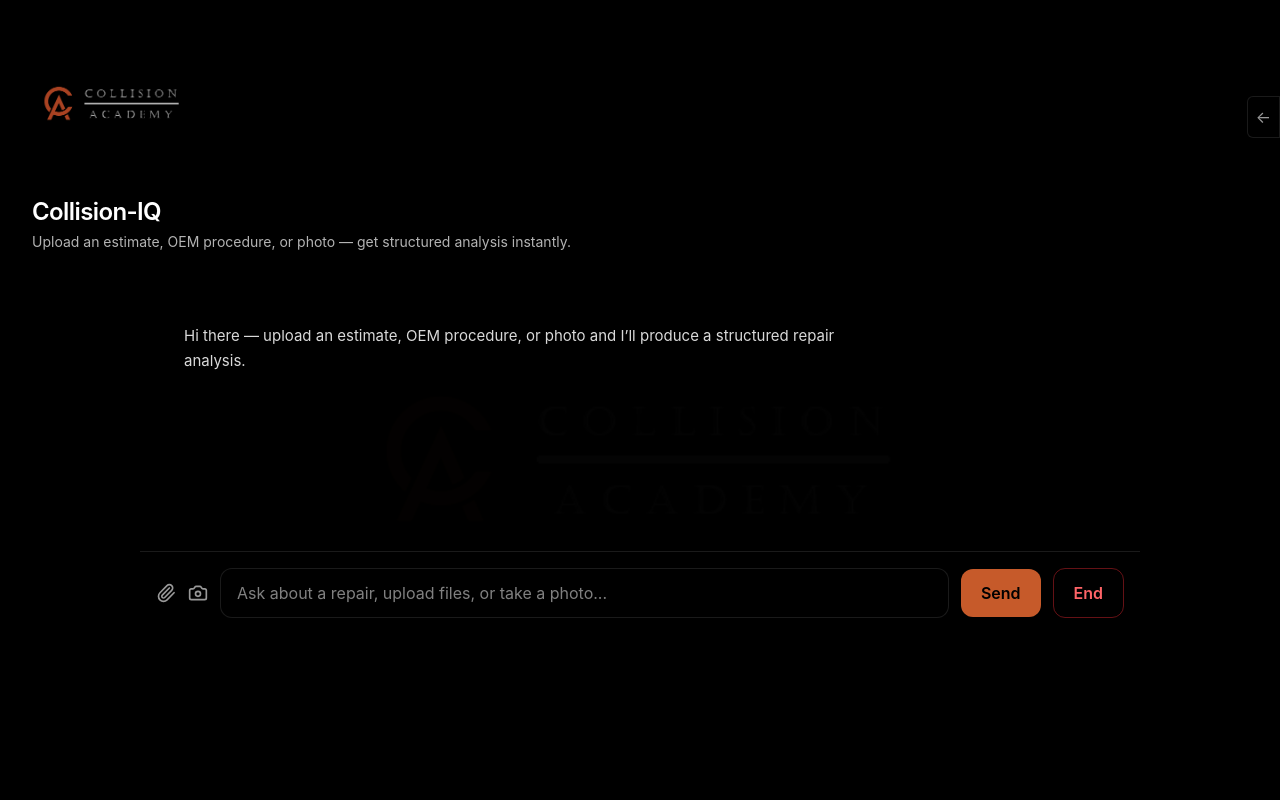
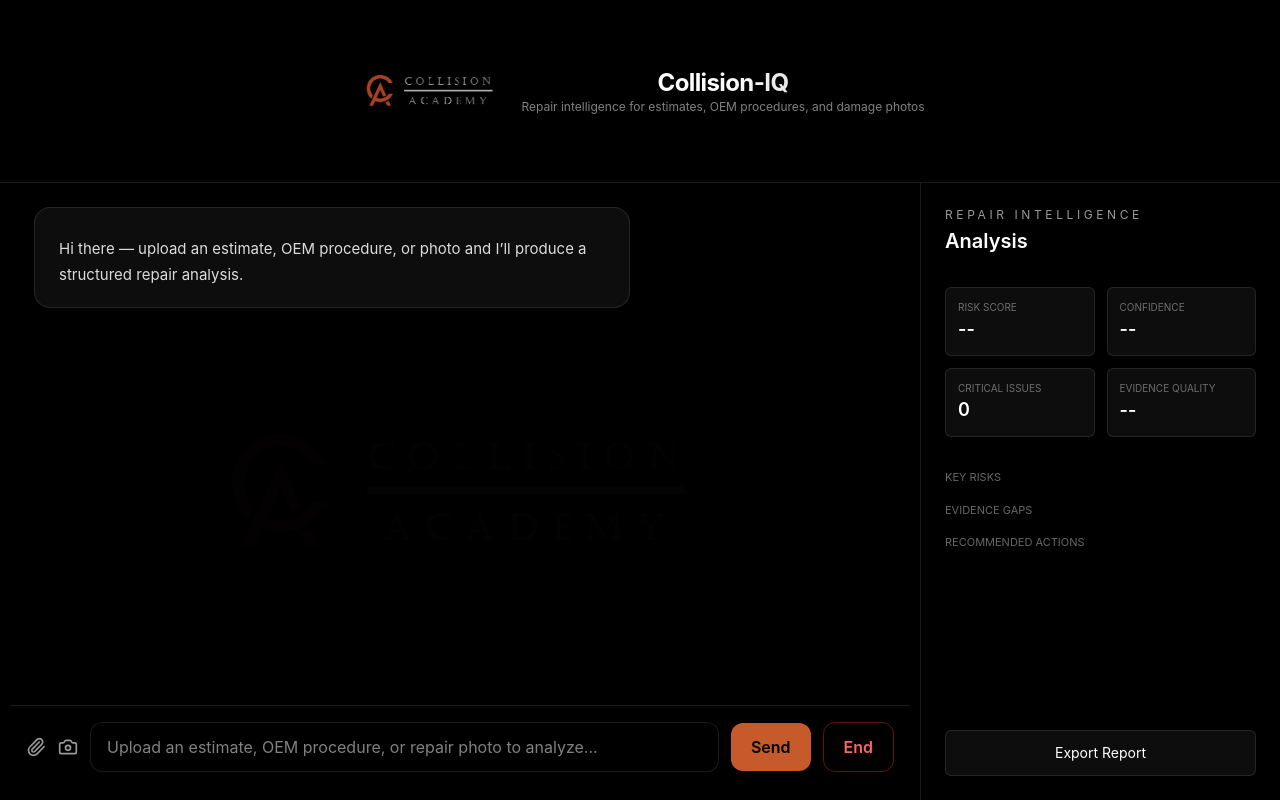
Before and after one commit to Collision-IQ/Collision-IQ, a Next.js app: page /chatbot in a window 1280 px wide. Built offline with nearby package versions, Linux system fonts and the light colour scheme.

Commit message:
UI upgrade: rail summary dashboard + insights cards

```diff
--- a/src/app/chatbot/page.tsx
+++ b/src/app/chatbot/page.tsx
@@ -7,155 +7,303 @@ import { useIsMobile } from "@/hooks/useIsMobile";
 
 export default function ChatbotPage() {
   const isMobile = useIsMobile();
+
   const [railOpen, setRailOpen] = useState(false);
   const [attachment, setAttachment] = useState<string | null>(null);
-  const [analysisText, setAnalysisText] = useState<string>("");
+  const [analysisText, setAnalysisText] = useState("");
 
-  // Keep rail state predictable when switching viewport modes
+  /* -------------------------------------------------------------------------- */
+  /* Derived metrics                                                            */
+  /* -------------------------------------------------------------------------- */
+
+  const riskScore = analysisText.includes("Risk") ? "High" : "--";
+  const confidenceScore = analysisText ? "Moderate" : "--";
+
+  const criticalIssues =
+    (analysisText.match(/Exposure|Risk|Gap|Missing/gi) || []).length;
+
+  const evidenceQuality = analysisText.includes("Evidence")
+    ? "Present"
+    : "--";
+
   useEffect(() => {
     if (isMobile === null) return;
     setRailOpen(false);
   }, [isMobile]);
 
-  // Prevent background scroll when mobile rail is open
-  useEffect(() => {
-    if (!isMobile) return;
-    document.body.style.overflow = railOpen ? "hidden" : "";
-    return () => {
-      document.body.style.overflow = "";
-    };
-  }, [isMobile, railOpen]);
-
   if (isMobile === null) return null;
 
   return (
-    <div className="min-h-screen bg-black text-white">
-      <div className="mx-auto flex min-h-screen w-full max-w-[1400px] flex-col px-4 py-6 sm:px-6 lg:px-8">
-        <header className="mb-6 space-y-3">
+    <div className="h-screen bg-black text-white flex flex-col">
+
+      {/* --------------------------------------------------------------------- */}
+      {/* HEADER                                                               */}
+      {/* --------------------------------------------------------------------- */}
+
+      <header className="px-6 py-4 border-b border-white/10 bg-black/60 backdrop-blur-md">
+
+        <div className="flex items-center justify-center gap-4 max-w-[1400px] mx-auto">
+
           <Image
             src="/brand/logos/Logo-grey.png"
             alt="Collision Academy"
-            width={160}
+            width={150}
             height={40}
             className="opacity-90"
             priority
           />
-          <div className="space-y-1">
-            <h1 className="text-2xl font-semibold tracking-tight">
+
+          <div className="text-center">
+            <h1 className="text-2xl font-bold tracking-tight bg-gradient-to-r from-white via-white to-white/70 bg-clip-text text-transparent">
               Collision-IQ
             </h1>
-            <p className="max-w-3xl text-sm text-white/70">
-              Upload an estimate, OEM procedure, or photo — get structured
-              analysis instantly.
+
+            <p className="text-xs text-white/50">
+              Repair intelligence for estimates, OEM procedures, and damage photos
             </p>
           </div>
+
+        </div>
+
       </header>
 
-        {/* Main Content Area */}
-        <div className="relative mx-auto w-full max-w-[1000px] flex-1 min-h-0">
+      {/* --------------------------------------------------------------------- */}
+      {/* MAIN WORKSPACE                                                       */}
+      {/* --------------------------------------------------------------------- */}
+
+      <div className="flex flex-1 min-h-0 w-full max-w-[1400px] mx-auto">
+
+        {/* Chat column */}
+
+        <div className="flex flex-col flex-1 min-w-0">
+
+          <div className="flex-1 min-h-0 flex justify-center">
+
+            <div className="flex flex-col w-full max-w-[900px] min-h-0">
+
               <ChatWidget
                 onAttachmentChange={setAttachment}
                 onAnalysisChange={setAnalysisText}
               />
+
             </div>
 
-        {/* Desktop Rail Toggle (always reachable) */}
+          </div>
+
+        </div>
+
+        {/* Desktop analysis rail */}
+
         {!isMobile && (
-          <button
-            onClick={() => setRailOpen((v) => !v)}
-            aria-label={railOpen ? "Close analysis panel" : "Open analysis panel"}
-            className={`
-              fixed top-24 z-[60]
-              bg-black/60 border border-white/10
-              p-2 rounded-l-md text-white/60 hover:text-white
-              transition-all duration-300
-              ${railOpen ? "right-[380px]" : "right-0"}
-            `}
-          >
-            {railOpen ? "→" : "←"}
-          </button>
-        )}
+          <aside className="w-[360px] border-l border-white/10 bg-black/70 backdrop-blur-xl flex flex-col">
 
-        {/* Desktop Rail Overlay */}
-        {!isMobile && (
-          <div
-            className={`
-              fixed top-0 right-0 h-full w-[380px]
-              bg-black/80 backdrop-blur-2xl
-              border-l border-white/10
-              transition-transform duration-300 z-50
-              ${railOpen ? "translate-x-0" : "translate-x-full"}
-            `}
-          >
             <RailContent
               attachment={attachment}
               analysisText={analysisText}
+              riskScore={riskScore}
+              confidenceScore={confidenceScore}
+              criticalIssues={criticalIssues}
+              evidenceQuality={evidenceQuality}
             />
-          </div>
+
+          </aside>
         )}
 
-        {/* Mobile open button */}
+      </div>
+
+      {/* ------------------------------------------------------------------ */}
+      {/* MOBILE RAIL                                                        */}
+      {/* ------------------------------------------------------------------ */}
+
       {isMobile && !railOpen && (
         <button
           onClick={() => setRailOpen(true)}
-            aria-label="Open analysis panel"
-            className="fixed bottom-6 right-6 z-50 rounded-full bg-black/70 border border-white/20 px-4 py-2 text-white/90"
+          className="fixed bottom-6 right-6 rounded-full bg-orange-500 hover:bg-orange-600 px-5 py-3 text-white shadow-lg z-50"
         >
           Insights
         </button>
       )}
 
-        {/* Mobile Rail Overlay */}
       {isMobile && railOpen && (
-          <div className="fixed inset-0 z-50 bg-black/70 backdrop-blur-xl">
+        <div className="fixed inset-0 bg-black/80 backdrop-blur-xl z-50">
+
           <button
             onClick={() => setRailOpen(false)}
             className="absolute top-4 right-4 text-white text-xl"
-              aria-label="Close analysis panel"
           >
             ✕
           </button>
+
           <RailContent
             attachment={attachment}
             analysisText={analysisText}
+            riskScore={riskScore}
+            confidenceScore={confidenceScore}
+            criticalIssues={criticalIssues}
+            evidenceQuality={evidenceQuality}
           />
+
         </div>
       )}
-      </div>
+
     </div>
   );
 }
 
-/* RAIL CONTENT - Kept from original to preserve analysis logic */
+/* -------------------------------------------------------------------------- */
+/* ANALYSIS RAIL                                                              */
+/* -------------------------------------------------------------------------- */
+
+function extractSummary(text: string) {
+  const sections = {
+    risks: [] as string[],
+    gaps: [] as string[],
+    actions: [] as string[],
+  };
+
+  text.split("\n").forEach((line) => {
+    const lower = line.toLowerCase();
+
+    if (lower.includes("risk") || lower.includes("exposure")) {
+      sections.risks.push(line.replace(/[-*]/g, "").trim());
+    }
+
+    if (lower.includes("gap") || lower.includes("missing")) {
+      sections.gaps.push(line.replace(/[-*]/g, "").trim());
+    }
+
+    if (lower.includes("recommend") || lower.includes("should")) {
+      sections.actions.push(line.replace(/[-*]/g, "").trim());
+    }
+  });
+
+  return sections;
+}
 
 function RailContent({
   attachment,
   analysisText,
+  riskScore,
+  confidenceScore,
+  criticalIssues,
+  evidenceQuality,
 }: {
   attachment: string | null;
   analysisText: string;
+  riskScore: string;
+  confidenceScore: string;
+  criticalIssues: number;
+  evidenceQuality: string;
 }) {
+  const summary = extractSummary(analysisText);
+
   return (
-    <div className="h-full overflow-y-auto p-6 space-y-8">
+    <div className="flex flex-col h-full overflow-y-auto p-6 space-y-8">
+      <div>
         <div className="text-xs tracking-[0.3em] uppercase text-white/60">
-        Analysis Panel
+          Repair Intelligence
         </div>
 
-      <div className="space-y-4">
-        <div className="text-[11px] uppercase text-white/40">Preview</div>
-        <div className="text-sm text-white/80 break-words">
-          {attachment || "No attachment uploaded."}
+        <div className="text-xl font-semibold mt-1">
+          Analysis
         </div>
       </div>
 
-      <div className="space-y-4">
+      <div className="grid grid-cols-2 gap-3">
+        <SnapshotCard label="Risk Score" value={riskScore} />
+        <SnapshotCard label="Confidence" value={confidenceScore} />
+        <SnapshotCard label="Critical Issues" value={String(criticalIssues)} />
+        <SnapshotCard label="Evidence Quality" value={evidenceQuality} />
+      </div>
+
+      <section className="space-y-4">
         <div className="text-[11px] uppercase text-white/40">
-          Repair Insights
+          Key Risks
         </div>
-        <div className="text-sm text-white/80 whitespace-pre-wrap leading-relaxed">
-          {analysisText || "Assistant output will appear here."}
+
+        {summary.risks.slice(0, 3).map((r, i) => (
+          <InsightCard key={i} text={r} color="red" />
+        ))}
+
+        <div className="text-[11px] uppercase text-white/40 mt-4">
+          Evidence Gaps
         </div>
+
+        {summary.gaps.slice(0, 3).map((g, i) => (
+          <InsightCard key={i} text={g} color="yellow" />
+        ))}
+
+        <div className="text-[11px] uppercase text-white/40 mt-4">
+          Recommended Actions
         </div>
+
+        {summary.actions.slice(0, 3).map((a, i) => (
+          <InsightCard key={i} text={a} color="green" />
+        ))}
+      </section>
+
+      <button
+        onClick={() => {
+          const blob = new Blob([analysisText], { type: "text/plain" });
+          const url = URL.createObjectURL(blob);
+
+          const a = document.createElement("a");
+          a.href = url;
+          a.download = "collision-iq-analysis.txt";
+          a.click();
+
+          URL.revokeObjectURL(url);
+        }}
+        className="mt-auto rounded-md border border-white/10 bg-white/5 hover:bg-white/10 p-3 text-sm"
+      >
+        Export Report
+      </button>
     </div>
   );
 }
+
+/* -------------------------------------------------------------------------- */
+/* SNAPSHOT CARD                                                              */
+/* -------------------------------------------------------------------------- */
+
+function SnapshotCard({
+  label,
+  value,
+}: {
+  label: string;
+  value: string;
+}) {
+  return (
+    <div className="rounded-md border border-white/10 bg-white/5 p-3 backdrop-blur-md">
+
+      <div className="text-[10px] uppercase text-white/40">
+        {label}
+      </div>
+
+      <div className="text-lg font-semibold">
+        {value}
+      </div>
+
+    </div>
+  );
+}
+function InsightCard({
+  text,
+  color,
+}: {
+  text: string;
+  color: "red" | "yellow" | "green";
+}) {
+
+  const colors = {
+    red: "border-red-500/30 text-red-300",
+    yellow: "border-yellow-500/30 text-yellow-300",
+    green: "border-green-500/30 text-green-300",
+  };
+
+  return (
+    <div className={`border rounded-md p-3 text-sm ${colors[color]}`}>
+      {text}
+    </div>
+  );
+}
--- a/src/app/globals.css
+++ b/src/app/globals.css
@@ -77,3 +77,10 @@ body > * {
   position: relative;
   z-index: 1;
 }
+.analysis-report h2 {
+  margin-top: 22px;
+}
+
+.analysis-report ul {
+  margin-top: 6px;
+}
--- a/src/components/ChatWidget.tsx
+++ b/src/components/ChatWidget.tsx
@@ -396,7 +396,8 @@ export default function ChatWidget({
   }
 
   const userBubble = "bg-black/70 border border-orange-500/30 text-orange-400";
-  const assistantBubble = "max-w-[95%] sm:max-w-[75%] text-white";
+  const assistantBubble =
+    "max-w-[95%] sm:max-w-[80%] lg:max-w-[70%] text-white bg-white/5 border border-white/10 backdrop-blur-md";
 
   return (
     <div className="relative flex flex-col h-full min-h-0 overflow-hidden">
@@ -413,17 +414,28 @@ export default function ChatWidget({
       <div className="absolute inset-0 bg-black/70 pointer-events-none" />
 
       {/* Foreground layer */}
-      <div className="relative z-10 flex flex-col flex-1 min-h-0">
+      <div className="relative mx-auto w-full max-w-[900px] flex flex-col flex-1 min-h-0">
+
+        {/* Case intelligence banner */}
+        {attachments.length > 0 && (
+          <div className="px-6 py-3 border-b border-white/10 bg-white/5 text-sm text-white/70 flex gap-4 backdrop-blur">
+            <span>Attachments: {attachments.length}</span>
+            {images.length > 0 && <span>Vision Images: {images.length}</span>}
+            {documents.length > 0 && <span>Extracted Docs: {documents.length}</span>}
+          </div>
+        )}
+
         {/* Messages (ONLY scrolling region) */}
         <div
           ref={scrollRef}
           className="
+            flex-1
+            min-h-0
             overflow-y-auto
-          flex-1
+            overscroll-contain
             px-4 sm:px-6
-          min-h-0
             pt-4 sm:pt-6
-          pb-[240px]
+            pb-28
             space-y-4
           "
 >
@@ -433,16 +445,16 @@ export default function ChatWidget({
               className={`flex ${msg.role === "user" ? "justify-end" : "justify-start"}`}
             >
               <div
-                className={`rounded-2xl px-5 py-4 bg-transparent ${
+                className={`rounded-2xl px-6 py-5 ${
                   msg.role === "user" ? userBubble : assistantBubble
                 }`}
               >
                 {msg.role === "assistant" ? (
-                  <div className="max-w-none text-white text-[15px] leading-[1.6]">
+                  <div className="analysis-report max-w-none text-white text-[15px] leading-[1.7] space-y-1">
                     <ReactMarkdown
                       components={{
                         h2: ({ children }) => (
-                          <div className="mt-6 mb-2 text-[#C65A2A] text-[16px] font-semibold">
+                          <div className="mt-8 mb-3 text-[#C65A2A] text-[17px] font-semibold border-b border-white/10 pb-1">
                             {children}
                           </div>
                         ),
@@ -452,10 +464,11 @@ export default function ChatWidget({
                         </div>
                         ),
                         p: ({ children }) => (
-                          <p className="mt-2 text-white/85 leading-[1.65]">{children}</p>
+                          <p className="mt-2 text-white/85 leading-[1.7]">{children}</p>
                         ),
-                        li: ({ children }) => <li className="mt-1 text-white/80">{children}</li>,
-                        strong: ({ children }) => <span className="font-semibold">{children}</span>,
+                        li: ({ children }) => (
+                          <li className="mt-1 text-white/80 ml-3 list-disc">{children}</li>
+                        ),
                       }}
                     >
                       {msg.content}
@@ -526,7 +539,7 @@ export default function ChatWidget({
                 placeholder={
                   hasAnyAttachment
                     ? "Ask about the attachments, or add more context..."
-                    : "Ask about a repair, upload files, or take a photo..."
+                    : "Upload an estimate, OEM procedure, or repair photo to analyze..."
                 }
                 className="flex-1 rounded-xl border border-white/10 bg-black/40 px-4 py-3 text-white outline-none focus:border-orange-500 transition text-sm sm:text-base"
                 onKeyDown={(e) => {
@@ -579,7 +592,7 @@ export default function ChatWidget({
                     {attachments.map((a) => (
                       <div
                         key={a.filename}
-                        className="flex items-center justify-between bg-black/40 border border-white/10 px-4 py-2 rounded-xl text-sm text-white/80"
+                        className="flex items-center justify-between bg-white/5 border border-white/10 backdrop-blur px-4 py-2 rounded-xl text-sm text-white/80"
                       >
                         <span className="truncate pr-3">
                           {a.filename}
```
Lines whose indentation alone changed are shown as unchanged.
